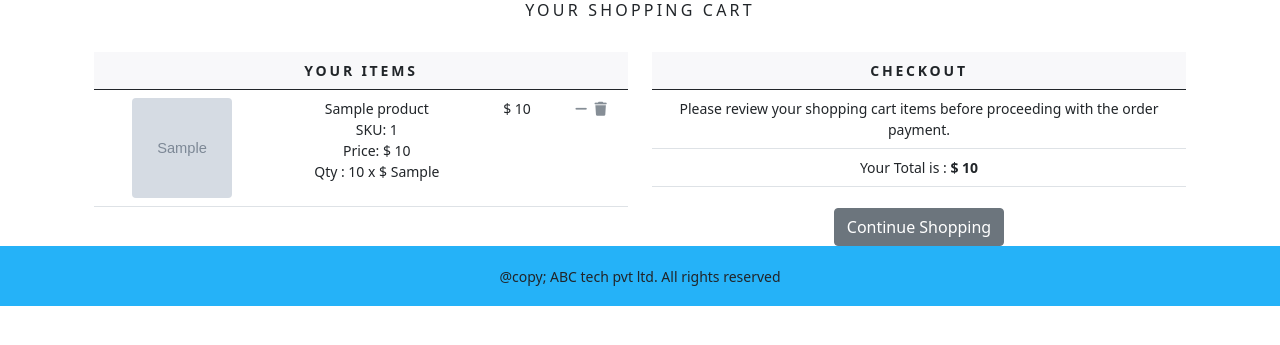
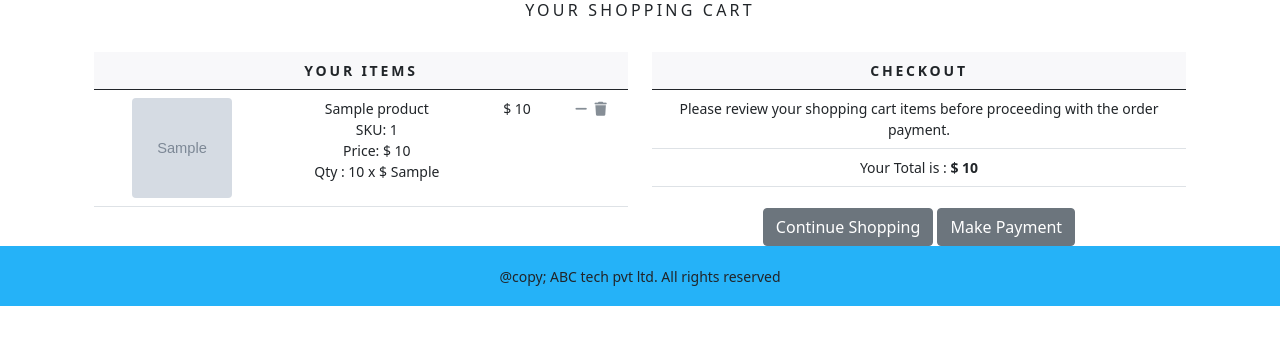
Before and after one commit to NivyaSreejith/Django-Project, a Django app: template ecommerceproject/templates/cart.html in a window 1280 px wide. Shown: the part 207-552 px from the top of the page. Run offline with Django 5.2, Linux system fonts and the light colour scheme; the template is opened without the code that fills it: most values are stand-ins (such as "Sample title", 1, 10 or a date in 2020); grey boxes marked "Sample" are stand-in pictures; some libraries are stand-ins or nearby versions.

Commit message:
Update cart.html

```diff
--- a/ecommerceproject/templates/cart.html
+++ b/ecommerceproject/templates/cart.html
@@ -100,6 +100,7 @@ This is the cart page. Proceed to review your items and place the order
         </table>
         <div class="mx-auto">
             <a href="{% url 'shopapp:allProdCat' %}" class="btn btn-secondary btn-block my_custom_button">Continue Shopping</a>
+            <a href="{% url 'shopapp:allProdCat' %}" class="btn btn-secondary btn-block my_custom_button">Make Payment</a>
         </div>
 
 {% endif %}
```
